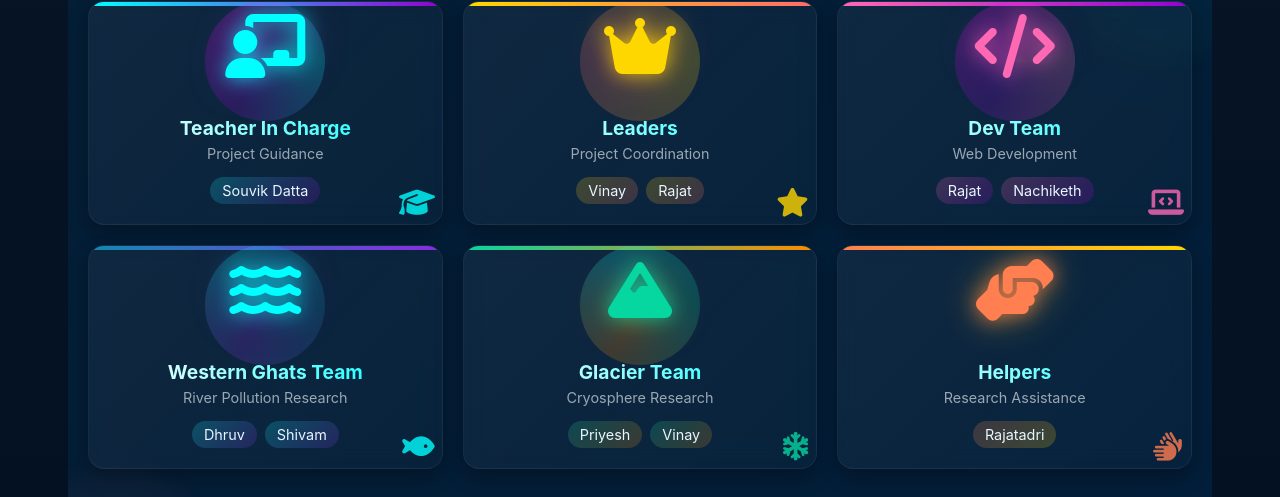
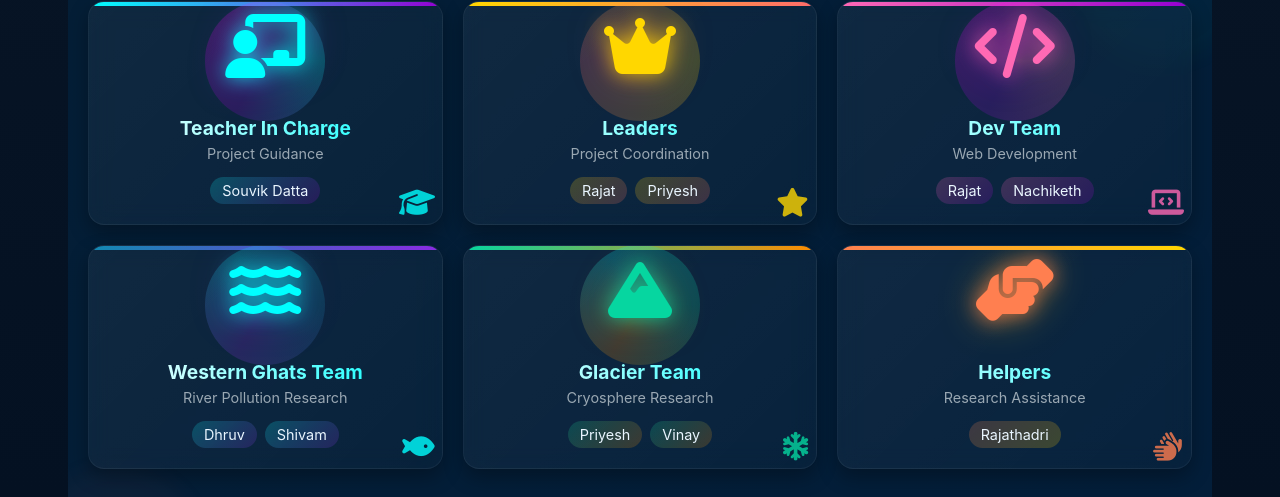
Before and after one commit to Tiger735xTG/School, a plain HTML site: page index.html in a window 1280 px wide. Shown: the part 8907-9404 px from the top of the page. Drawn offline with nearby package versions, Linux system fonts and the light colour scheme.

Commit message:
small changes

```diff
--- a/index.html
+++ b/index.html
@@ -707,8 +707,8 @@ canvas{display:block;height:320px !important;width:100% !important}
             <h3 class="team-name">Leaders</h3>
             <p class="team-role">Project Coordination</p>
             <div class="team-members">
-              <span class="team-member">Vinay</span>
               <span class="team-member">Rajat</span>
+              <span class="team-member">Priyesh</span>
             </div>
             <i class="fas fa-star team-decoration"></i>
           </div>
@@ -759,7 +759,7 @@ canvas{display:block;height:320px !important;width:100% !important}
             <h3 class="team-name">Helpers</h3>
             <p class="team-role">Research Assistance</p>
             <div class="team-members">
-              <span class="team-member">Rajatadri</span>
+              <span class="team-member">Rajathadri</span>
             </div>
             <i class="fas fa-hands team-decoration"></i>
           </div>
```
